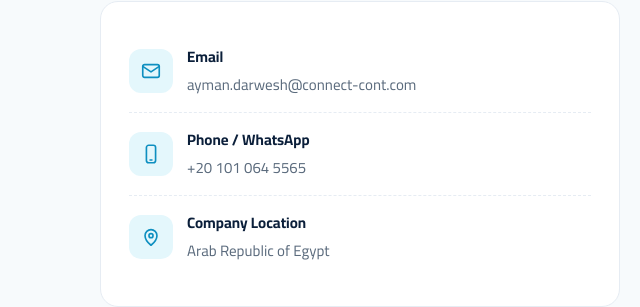
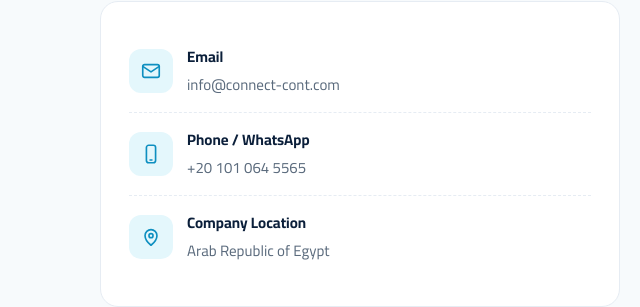
Before and after one commit to connect-contracting/connect-contracting.github.io, a plain HTML site: page en/index.html in a window 1280 px wide. Shown: the part 4316-4623 px from the top of the page, 0-640 px from the left. Drawn offline with Linux system fonts and the light colour scheme.

Commit message:
Replace company contact email

```diff
--- a/en/index.html
+++ b/en/index.html
@@ -306,14 +306,14 @@ footer a{color:#9db4cc;text-decoration:none;font-weight:600}footer a:hover{color
       </div>
       <p style="color:var(--muted);margin-bottom:20px">If you are a contracting company or supplier and need a subcontractor specialized in telecom works, send us the details of the work and we will reply with a clear offer.</p>
       <div class="c-card">
-        <div class="c-item"><div class="ic"><svg viewBox="0 0 24 24" width="22" height="22" fill="none" stroke="#0e8fc0" stroke-width="1.8" stroke-linecap="round" stroke-linejoin="round"><rect x="3" y="5" width="18" height="14" rx="2"/><path d="M3 7l9 6 9-6"/></svg></div><div><b>Email</b><a href="mailto:ayman.darwesh@connect-cont.com">ayman.darwesh@connect-cont.com</a></div></div>
+        <div class="c-item"><div class="ic"><svg viewBox="0 0 24 24" width="22" height="22" fill="none" stroke="#0e8fc0" stroke-width="1.8" stroke-linecap="round" stroke-linejoin="round"><rect x="3" y="5" width="18" height="14" rx="2"/><path d="M3 7l9 6 9-6"/></svg></div><div><b>Email</b><a href="mailto:info@connect-cont.com">info@connect-cont.com</a></div></div>
         <div class="c-item"><div class="ic"><svg viewBox="0 0 24 24" width="22" height="22" fill="none" stroke="#0e8fc0" stroke-width="1.8" stroke-linecap="round" stroke-linejoin="round"><rect x="7" y="2.5" width="10" height="19" rx="2.5"/><path d="M11 18.5h2"/></svg></div><div><b>Phone / WhatsApp</b><a href="https://wa.me/201010645565" target="_blank" rel="noopener">+20 101 064 5565</a></div></div>
         <div class="c-item" style="border:0"><div class="ic"><svg viewBox="0 0 24 24" width="22" height="22" fill="none" stroke="#0e8fc0" stroke-width="1.8" stroke-linecap="round" stroke-linejoin="round"><path d="M12 21s-6.5-5.4-6.5-10.5a6.5 6.5 0 0 1 13 0C18.5 15.6 12 21 12 21z"/><circle cx="12" cy="10.5" r="2.2"/></svg></div><div><b>Company Location</b><span class="v">Arab Republic of Egypt</span></div></div>
       </div>
     </div>
     <div class="c-card">
       <h3 style="color:var(--navy);font-weight:800;margin-bottom:16px">Send Your Request</h3>
-      <form action="mailto:ayman.darwesh@connect-cont.com" method="post" enctype="text/plain">
+      <form action="mailto:info@connect-cont.com" method="post" enctype="text/plain">
         <input type="text" name="Name" placeholder="Your name / company name" required>
         <input type="email" name="Email" placeholder="Email address" required>
         <input type="text" name="Subject" placeholder="Type of work needed (e.g. link installation for a site)">
```
